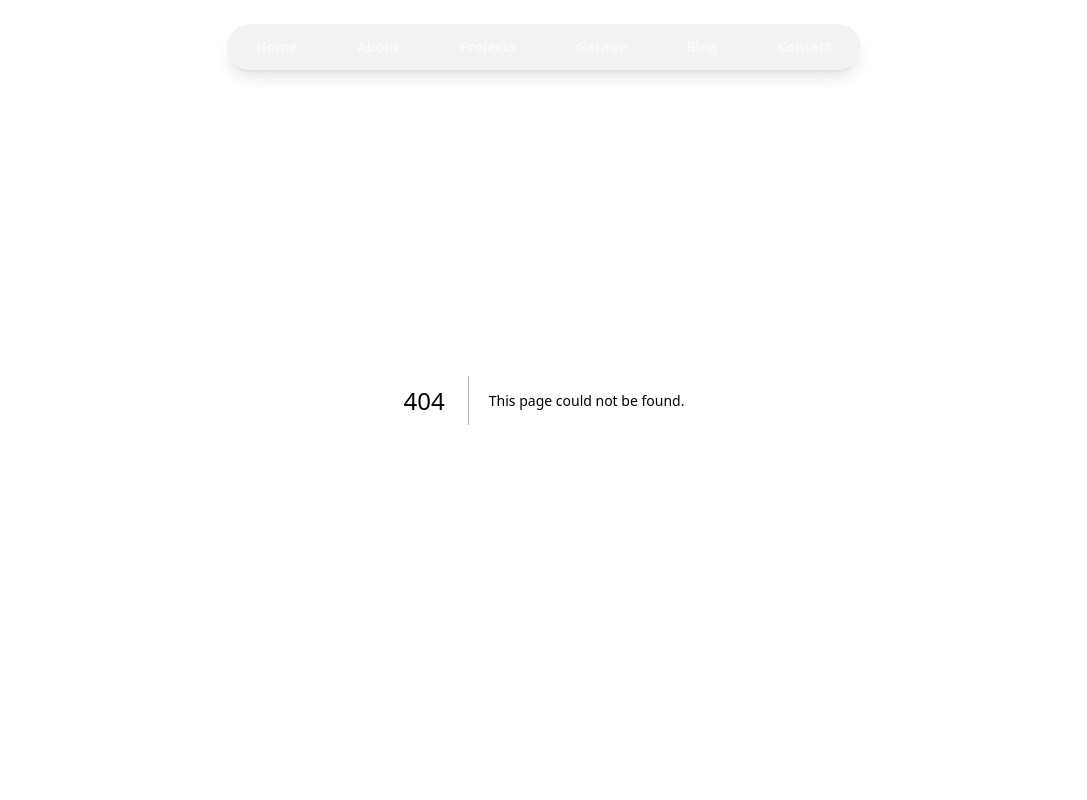
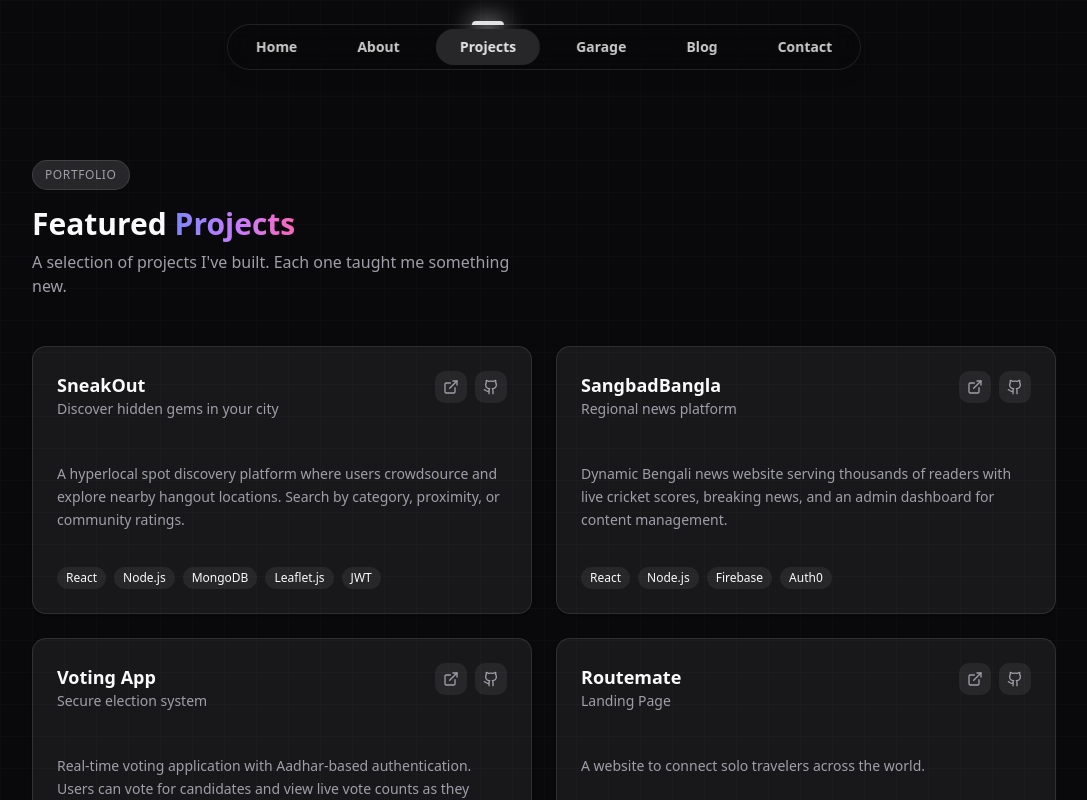
Before and after one commit to solankivedant10/vedant-portfolio, a Next.js app: page /projects in a window 1280 px wide. Before the commit this address had no page. Shown: the top 800 px of the page, without its empty margins (96-1183 px from the left). Built offline with nearby package versions, Linux system fonts and the light colour scheme.

Commit message:
feat: Add initial portfolio structure with global navigation, home, projects, and contact pages, and footer component.

```diff
--- /dev/null
+++ b/src/app/contact/page.tsx
@@ -0,0 +1,15 @@
+import { ContactSection } from '@/components/ui/contact-section'
+import { Metadata } from 'next'
+
+export const metadata: Metadata = {
+    title: "Contact | Aniketh Pawar",
+    description: "Get in touch for collaborations, freelance work, or just to say hi."
+}
+
+export default function ContactPage() {
+    return (
+        <div className="min-h-screen">
+            <ContactSection />
+        </div>
+    )
+}
--- a/src/app/page.tsx
+++ b/src/app/page.tsx
@@ -1,9 +1,7 @@
 import { Hero } from '@/components/Hero'
 import { Experience } from '@/components/Experience'
-import { Projects } from '@/components/Projects'
 import GitHubHeatmap from '@/components/GitHubHeatmap'
-import { ContactSection } from '@/components/ui/contact-section'
-import { Footer } from '@/components/ui/footer-section'
+import { Footer } from '@/components/Footer'
 import { Separator } from '@/components/ui/separator'
 
 export default function Home() {
@@ -20,24 +18,8 @@ export default function Home() {
         <Separator className="bg-border" />
       </div>
 
-      {/* Projects Section */}
-      <Projects />
-
-      {/* Separator */}
-      <div className="max-w-4xl mx-auto px-6">
-        <Separator className="bg-border" />
-      </div>
-
       {/* GitHub Heatmap */}
       <GitHubHeatmap />
-
-      {/* Separator */}
-      <div className="max-w-4xl mx-auto px-6">
-        <Separator className="bg-border" />
-      </div>
-
-      {/* Contact Section */}
-      <ContactSection />
 
       {/* Footer */}
       <Footer />
--- /dev/null
+++ b/src/app/projects/page.tsx
@@ -0,0 +1,15 @@
+import { Projects } from '@/components/Projects'
+import { Metadata } from 'next'
+
+export const metadata: Metadata = {
+    title: "Projects | Aniketh Pawar",
+    description: "A showcase of my projects, including web apps, open source contributions, and more."
+}
+
+export default function ProjectsPage() {
+    return (
+        <div className="pt-20 min-h-screen">
+            <Projects />
+        </div>
+    )
+}
--- a/src/components/Footer.tsx
+++ b/src/components/Footer.tsx
@@ -3,10 +3,9 @@ import { SocialIcons } from '@/components/ui/social-icons'
 
 const footerLinks = [
     { href: '/', label: 'Home' },
-    { href: '/#experience', label: 'Experience' },
-    { href: '/#projects', label: 'Projects' },
+    { href: '/projects', label: 'Projects' },
     { href: '/blog', label: 'Blog' },
-    { href: '/#contact', label: 'Contact' },
+    { href: '/contact', label: 'Contact' },
 ]
 
 export function Footer() {
--- a/src/components/GlobalNavBar.tsx
+++ b/src/components/GlobalNavBar.tsx
@@ -6,10 +6,10 @@ import { NavBar } from "@/components/ui/tubelight-navbar"
 const navItems = [
     { name: 'Home', url: '/', icon: Home },
     { name: 'About', url: '/about', icon: User },
-    { name: 'Projects', url: '/#projects', icon: Briefcase },
+    { name: 'Projects', url: '/projects', icon: Briefcase },
     { name: 'Garage', url: '/garage', icon: Code },
     { name: 'Blog', url: '/blog', icon: PenTool },
-    { name: 'Contact', url: '/#contact', icon: Phone }
+    { name: 'Contact', url: '/contact', icon: Phone }
 ]
 
 export function GlobalNavBar() {
```
